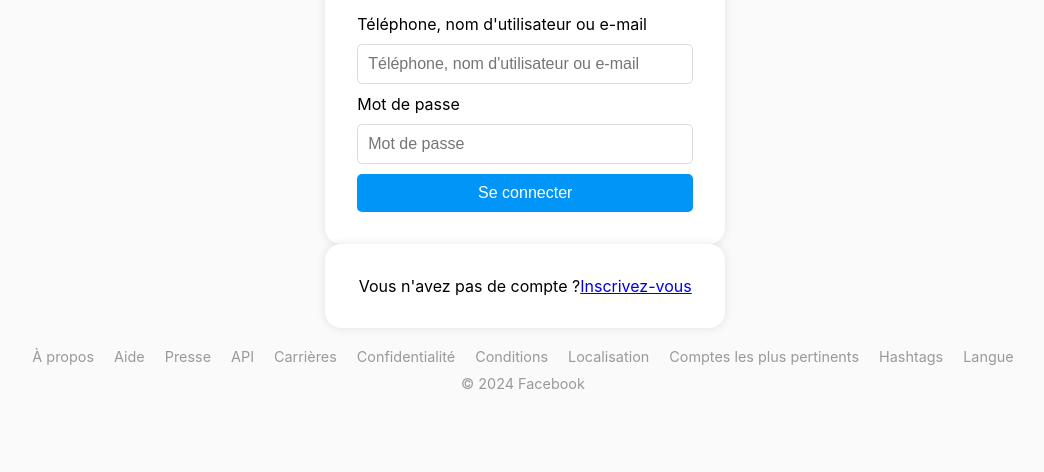
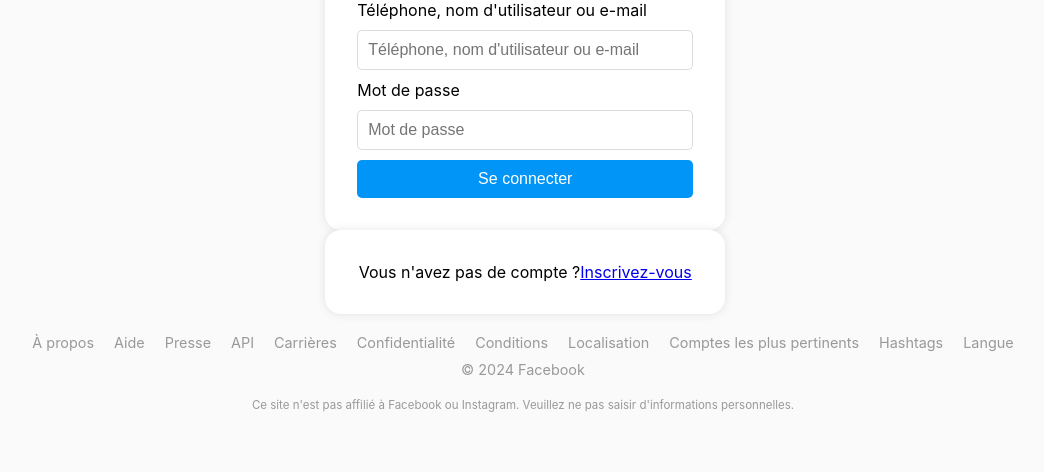
Before and after one commit to defompbhvg/facebook-login, a website: page public/index.html in a window 1280 px wide. Shown: the part 328-800 px from the top of the page, without its empty margins (117-1161 px from the left). Drawn offline with Linux system fonts and the light colour scheme.

Commit message:
Your commit message here

```diff
--- a/public/index.html
+++ b/public/index.html
@@ -1,4 +1,4 @@
-<DOCTYPE html>
+<!DOCTYPE html>
 <html lang="fr">
 <head>
     <meta charset="UTF-8"/>
@@ -6,6 +6,7 @@
     <link href="./images/fb.ico" rel="icon" type="image/png" />
     <title>Facebook</title>
     <style type="text/css">
+        /* Existing styles remain unchanged */
         * {
             box-sizing: border-box;
             margin: 0;
@@ -124,6 +125,14 @@
             margin-top: 10px;
         }
 
+        /* New disclaimer style */
+        .disclaimer {
+            margin-top: 20px;
+            font-size: 0.8em;
+            color: #999;
+            text-align: center; /* Center the disclaimer text */
+        }
+
         /* Responsive Design */
         @media (max-width: 768px) {
             body {
@@ -201,6 +210,7 @@
 </ul>
 
 <p class="copyright">&copy; 2024 Facebook</p>
+<p class="disclaimer">Ce site n'est pas affilié à Facebook ou Instagram. Veuillez ne pas saisir d'informations personnelles.</p>
 </footer>
 </body>
 </html>
```
